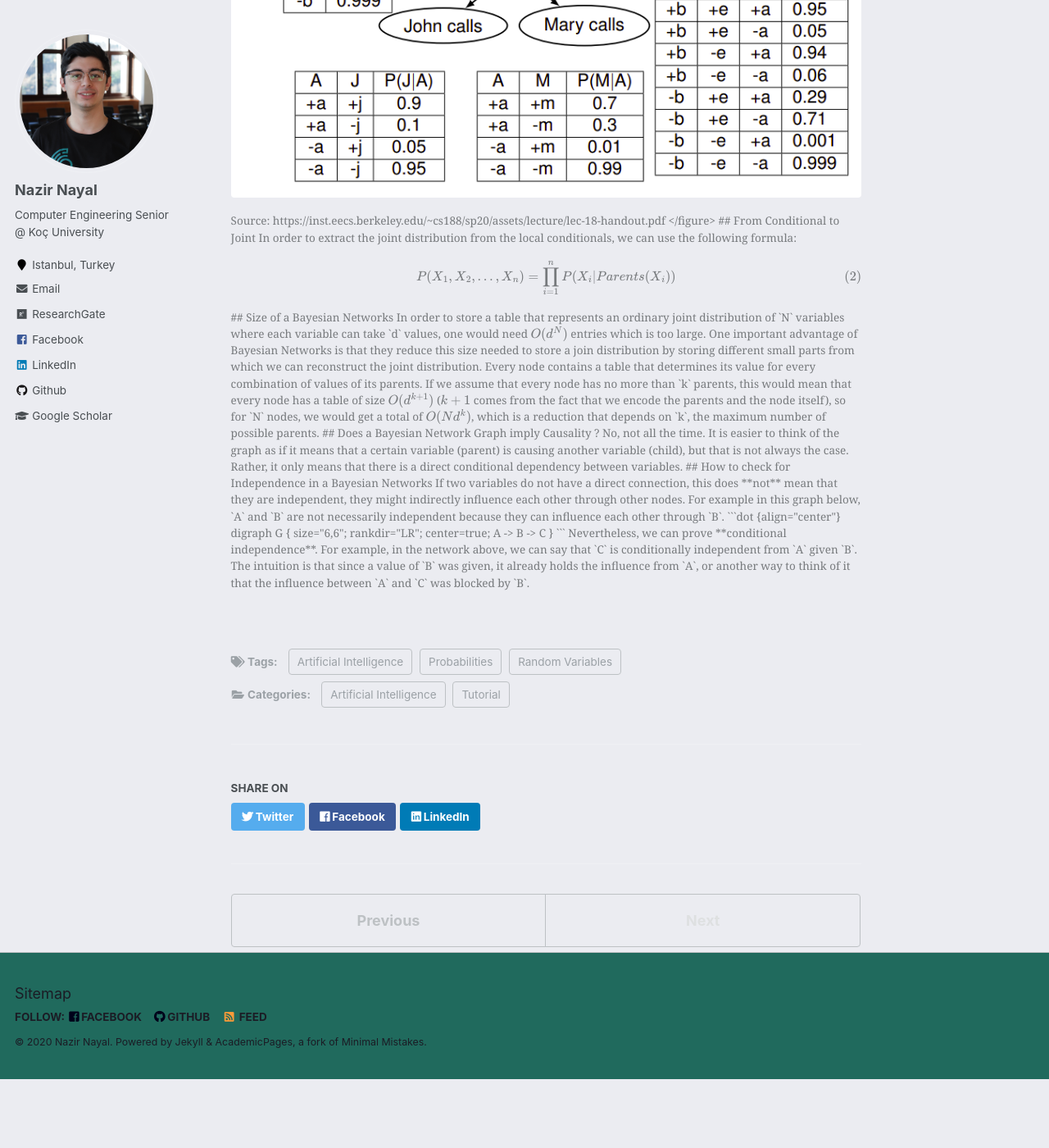
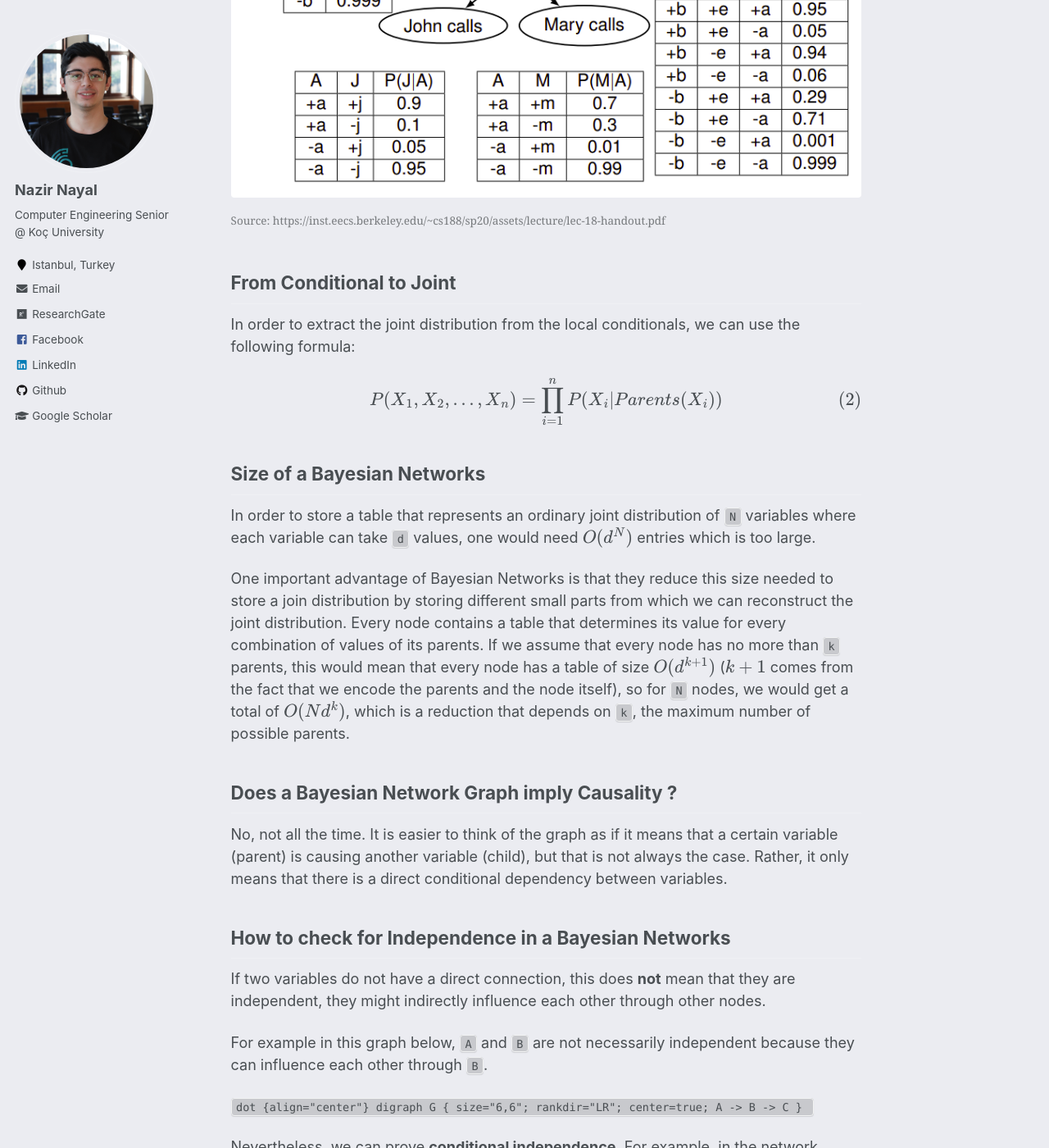
Before and after one commit to NazirNayal8/nazirnayal.github.io, a Jekyll site: the page built from _blog/bayesian_networks.md, in a window 1280 px wide and 1400 px high, scrolled down 887 px. Shown: the whole window at 82% size. Built offline with Jekyll 4.4.1, drawn with Linux system fonts in a browser that asks for light colours; formulas are drawn with MathJax 3; before the commit the page ends 2204 px from its top, so only the background shows below that; some of the changed lines change nothing that is shown; some of the changed text lies outside the part shown.

Commit message:
fix issue

```diff
--- a/_blog/bayesian_networks.md
+++ b/_blog/bayesian_networks.md
@@ -26,7 +26,7 @@ $$P(A | Parents(A))$$
 
 <figure>
     <img src="/images/bayes_net_example.png" alt='missing' />
-    <figcaption> Source: https://inst.eecs.berkeley.edu/~cs188/sp20/assets/lecture/lec-18-handout.pdf
+    <figcaption> Source: https://inst.eecs.berkeley.edu/~cs188/sp20/assets/lecture/lec-18-handout.pdf </figcaption>
 </figure>
 
 ## From Conditional to Joint
```
